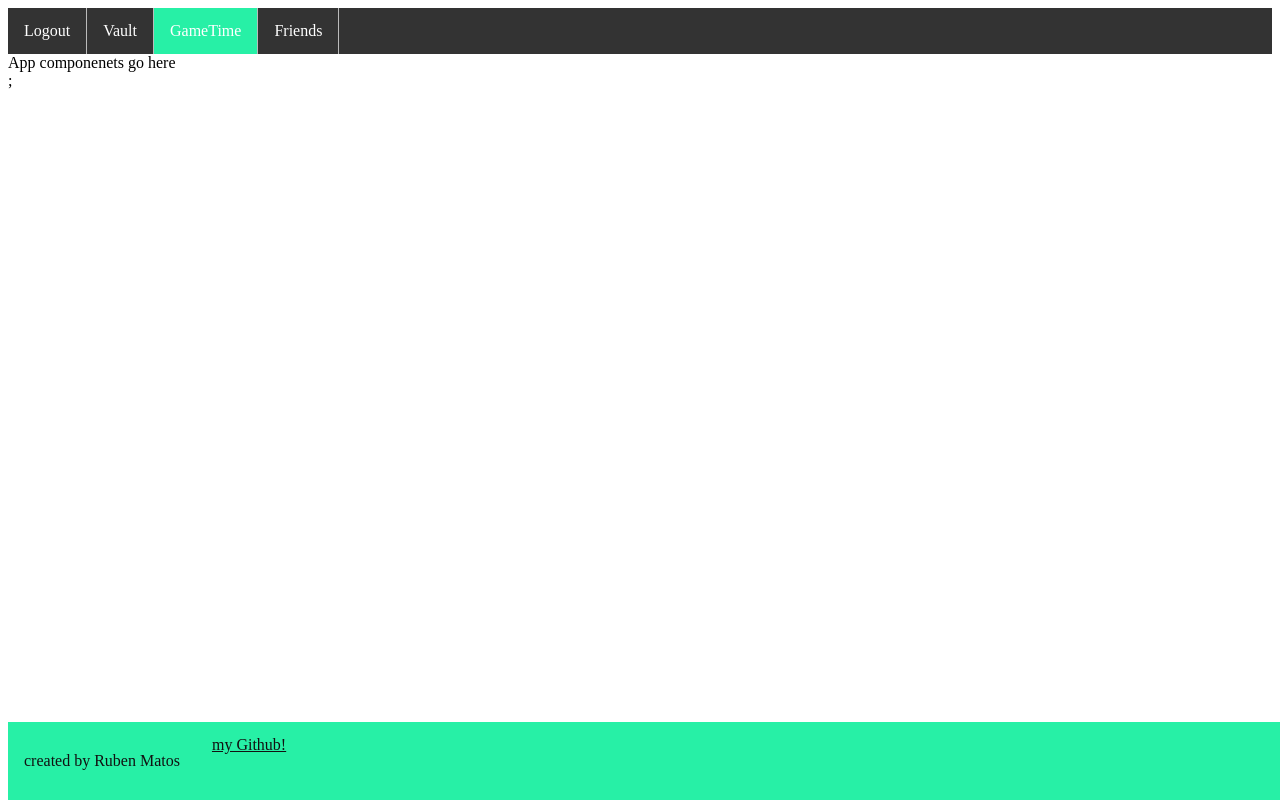
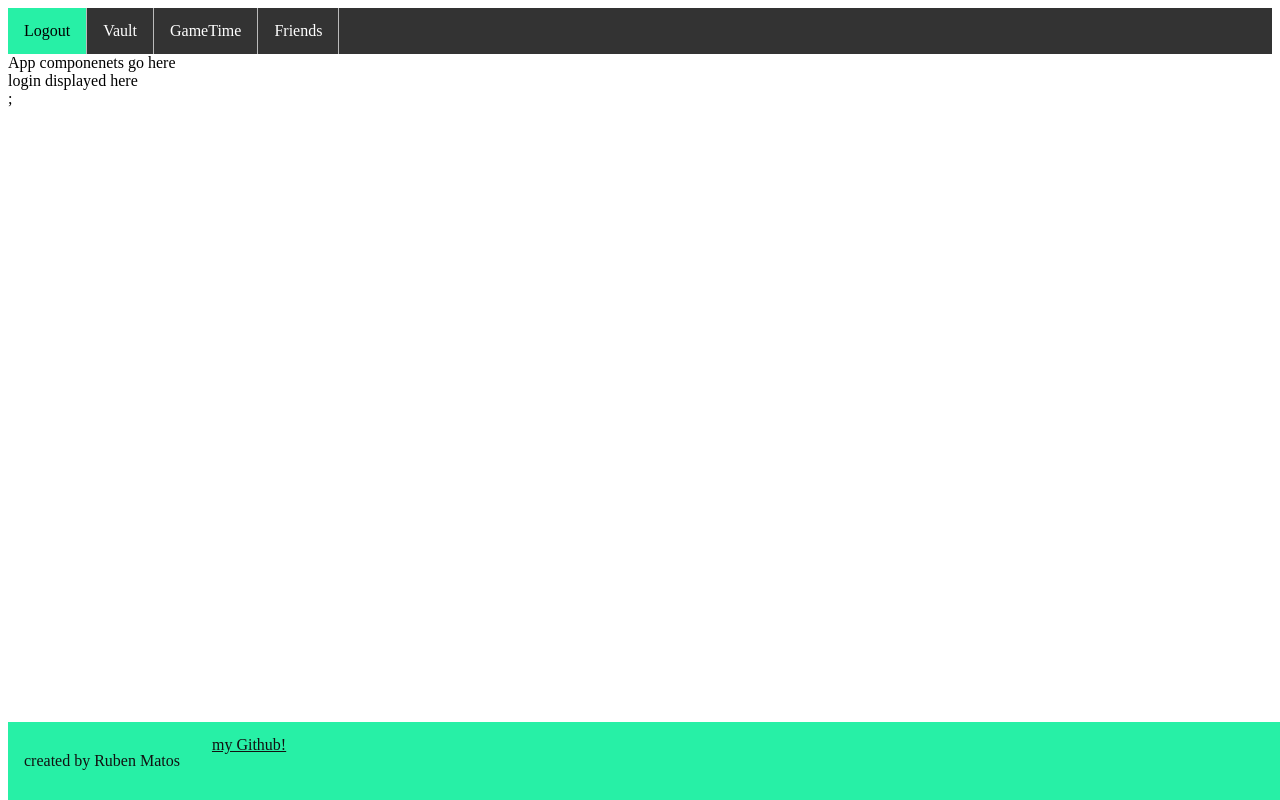
Before and after one commit to mrmintmango/Startup, a React (Vite) app: page / in a window 1280 px wide. Built offline with nearby package versions, Linux system fonts and the light colour scheme.

Commit message:
added the routed components.

```diff
--- a/src/app.jsx
+++ b/src/app.jsx
@@ -14,13 +14,22 @@ export default function App() {
       <BrowserRouter>
         <div className="body bg-dark text-light">
             <ul class="navigation">
-                <li><a href="index.html">Logout</a></li>
-                <li><a href="vaultPage.html">Vault</a></li>
-                <li class="active"><a href="gameTime.html">GameTime</a></li>
-                <li><a href="friends.html">Friends</a></li>
+                <li><NavLink to=''>Logout</NavLink></li>
+                <li><NavLink to='vault'>Vault</NavLink></li>
+                <li><NavLink to='time'>GameTime</NavLink></li>
+                <li><NavLink to='friends'>Friends</NavLink></li>
             </ul>
 
             <main>App componenets go here</main>
+
+            <Routes>
+            <Route path='/' element={<Login />} exact />
+            <Route path='/vault' element={<Vault />} />
+            <Route path='/time' element={<Time />} />
+            <Route path='/info' element={<Info />} />
+            <Route path='/friends' element={<Friends />} />
+            <Route path='*' element={<NotFound />} />
+            </Routes>
 
             <footer>
             <div></div>
@@ -31,3 +40,7 @@ export default function App() {
       </BrowserRouter>
     );
   }
+
+  function NotFound() {
+    return <main className="container-fluid bg-secondary text-center">404: Return to sender. Address unknown.</main>;
+  }
```
